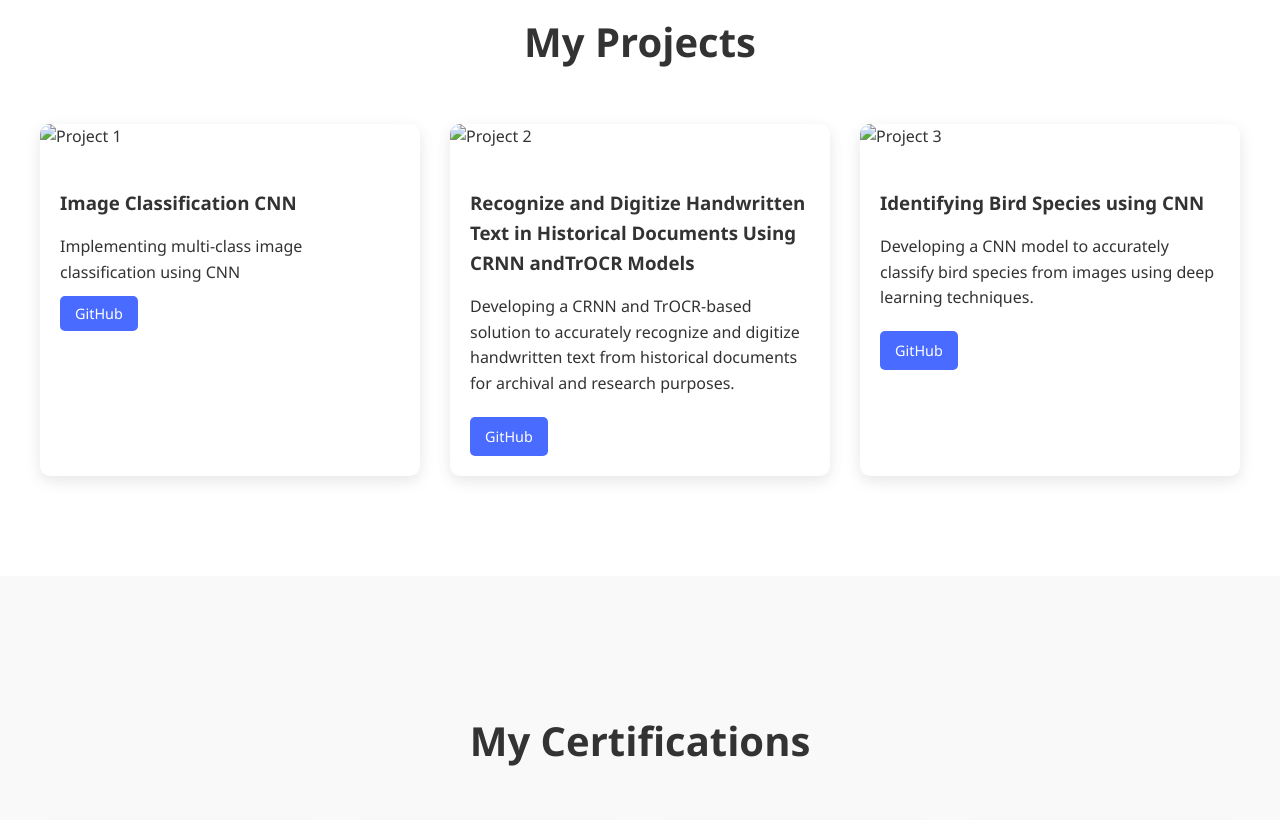
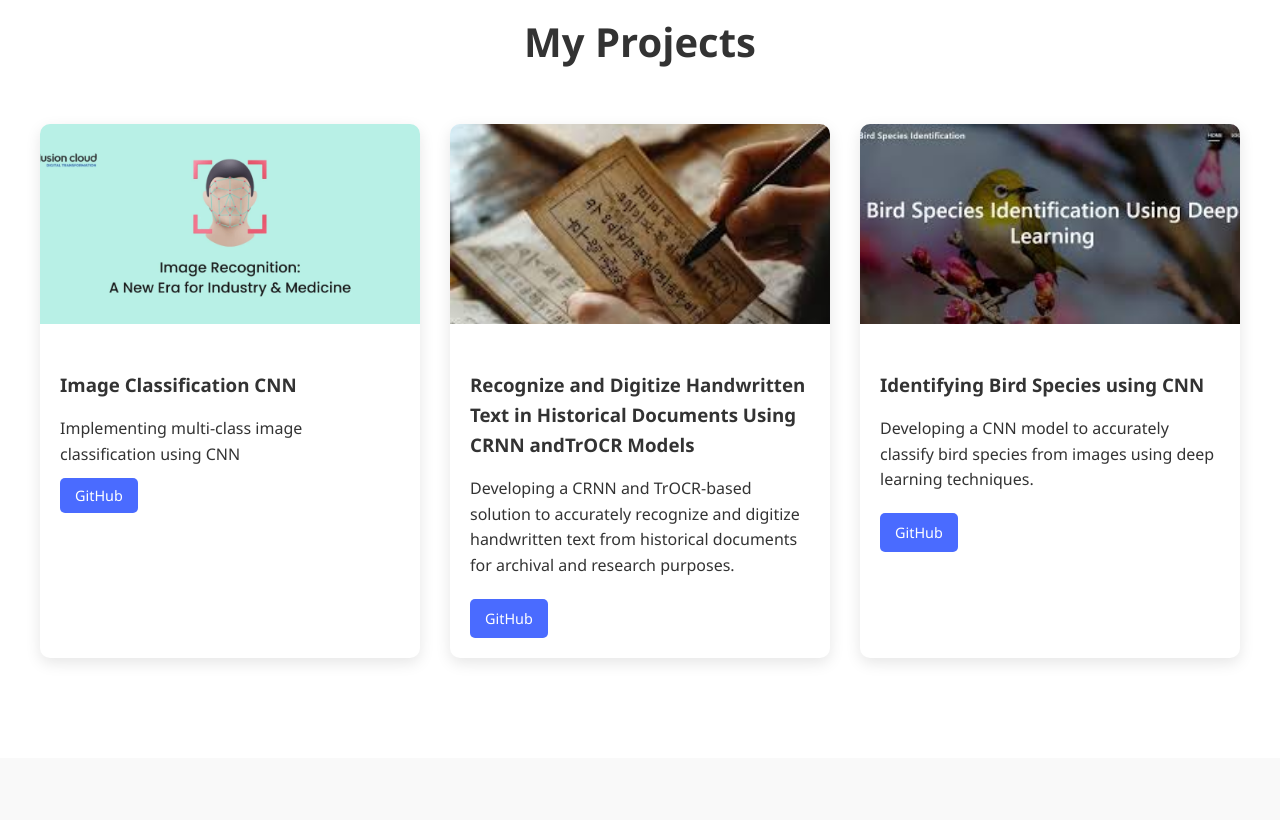
Before and after one commit to 26Pramodh/Personal_portfolio, a plain HTML site: page index.html in a window 1280 px wide. Shown: the part 2780-3600 px from the top of the page. Drawn offline with Linux system fonts and the light colour scheme.

Commit message:
Update index.html

```diff
--- a/index.html
+++ b/index.html
@@ -554,7 +554,7 @@
         <h2>My Projects</h2>
         <div class="projects-grid">
             <div class="project-card">
-                <img src="C:\Users\MUKESH CH\OneDrive\Pictures\Documents\portfolio[1]\portfolio\CNN.jpg" alt="Project 1">
+                <img src="1713791208322.png" alt="Project 1">
                 <div class="project-info">
                     <h3>Image Classification CNN</h3>
                     <p>Implementing multi-class image classification using CNN</p>
@@ -562,7 +562,7 @@
                 </div>
             </div>
             <div class="project-card">
-                <img src="C:\Users\MUKESH CH\OneDrive\Pictures\Documents\portfolio[1]\portfolio\rec.jpg" alt="Project 2">
+                <img src="Hand_written.jpg" alt="Project 2">
                 <div class="project-info">
                     <h3>Recognize and Digitize Handwritten Text in Historical Documents Using CRNN andTrOCR Models</h3>
                     <p>Developing a CRNN and TrOCR-based solution to accurately recognize and digitize handwritten text from historical documents for archival and research purposes.</p>
@@ -572,7 +572,7 @@
                 </div>
             </div>
             <div class="project-card">
-                <img src="C:\Users\MUKESH CH\OneDrive\Pictures\Documents\portfolio[1]\portfolio\bird.jpg" alt="Project 3">
+                <img src="Bird_species.jpg" alt="Project 3">
                 <div class="project-info">
                     <h3>Identifying Bird Species using CNN</h3>
                     <p>Developing a CNN model to accurately classify bird species from images using deep learning techniques.</p>
```
